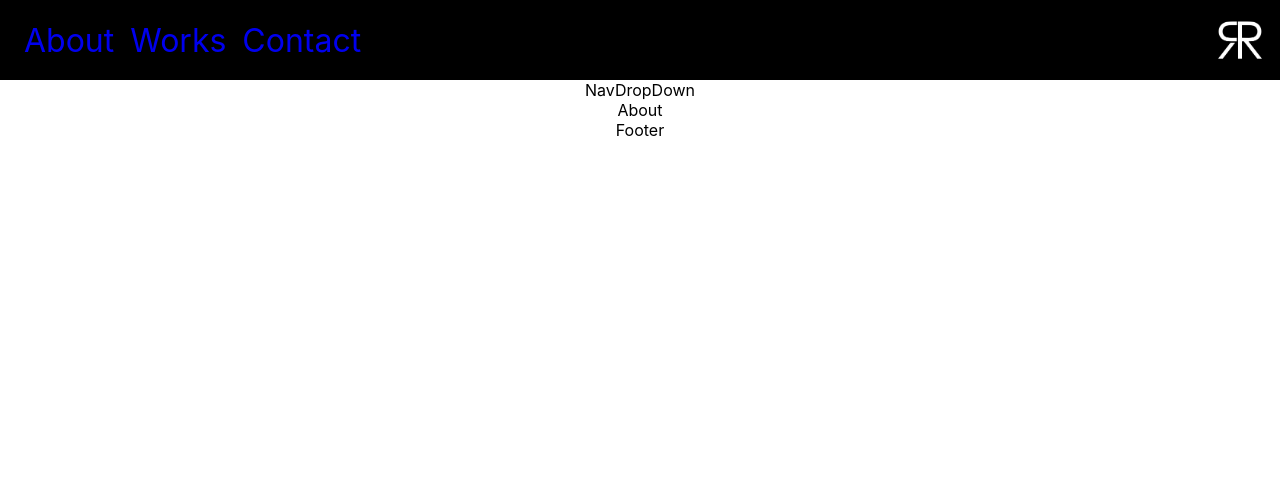
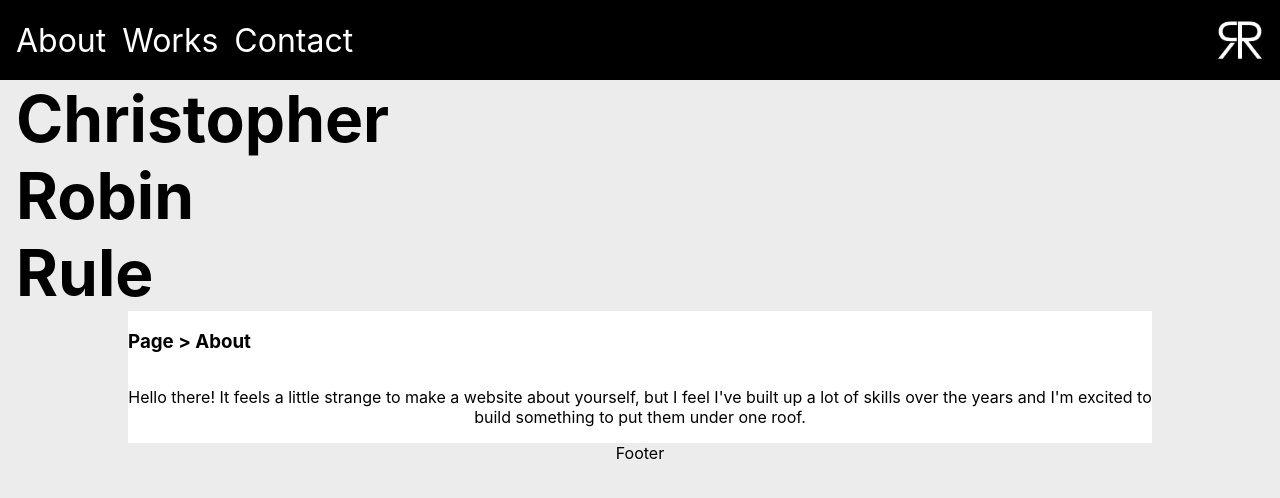
Before and after one commit to Chris-Rule/Portfolio, a React (Create React App) app: page / in a window 1280 px wide. Shown: the top 498 px of the page. Built offline with nearby package versions, Linux system fonts and the light colour scheme.

Commit message:
useMediaQuery hook fully functional and some CSS development on the About page

```diff
--- a/src/App.css
+++ b/src/App.css
@@ -1,27 +1,8 @@
 .App {
   text-align: center;
+  background-color: rgb(236, 236, 236);
+  margin: 0;
+  padding: 0;
+  height: 100vh;
+  width: 100vw;
 }
-
-.App-logo {
-  height: 40vmin;
-  pointer-events: none;
-}
-
-@media (prefers-reduced-motion: no-preference) {
-  .App-logo {
-    animation: App-logo-spin infinite 20s linear;
-  }
-}
-
-.App-link {
-  color: #61dafb;
-}
-
-@keyframes App-logo-spin {
-  from {
-    transform: rotate(0deg);
-  }
-  to {
-    transform: rotate(360deg);
-  }
-}
--- a/src/App.js
+++ b/src/App.js
@@ -15,8 +15,11 @@ function App() {
   return (
     <BrowserRouter>
       <div className="App">
-        <NavBar />
-        <NavDropDown />
+        <NavBar dropDownVis={dropDownVis} setDropDownVis={setDropDownVis} />
+        <NavDropDown
+          dropDownVis={dropDownVis}
+          setDropDownVis={setDropDownVis}
+        />
         <Routes>
           <Route path="/" element={<About />} />
           <Route path="/works" element={<Works />} />
--- a/src/Components/About.css
+++ b/src/Components/About.css
@@ -0,0 +1,27 @@
+.aboutSection {
+  display: flex;
+  flex-direction: column;
+  justify-content: center;
+  align-items: center;
+}
+
+.aboutName {
+  display: flex;
+  flex-direction: column;
+  align-items: flex-start;
+  width: 100vw;
+}
+
+.aboutName h1 {
+  margin: 0;
+  margin-left: 1rem;
+  font-size: 8vh;
+}
+
+.aboutText {
+  display: flex;
+  flex-direction: column;
+  align-items: flex-start;
+  background-color: rgb(255, 255, 255);
+  width: 80vw;
+}
--- a/src/Components/About.jsx
+++ b/src/Components/About.jsx
@@ -1,7 +1,26 @@
 import "./About.css";
 
 const About = () => {
-  return <section>About</section>;
+  return (
+    <section
+      className="aboutSection
+    "
+    >
+      <div className="aboutName">
+        <h1>Christopher</h1>
+        <h1>Robin</h1>
+        <h1>Rule</h1>
+      </div>
+      <div className="aboutText">
+        <h3>Page &gt; About</h3>
+        <p>
+          Hello there! It feels a little strange to make a website about
+          yourself, but I feel I've built up a lot of skills over the years and
+          I'm excited to build something to put them under one roof.
+        </p>
+      </div>
+    </section>
+  );
 };
 
 export default About;
--- /dev/null
+++ b/src/Components/MobileLinks.jsx
@@ -0,0 +1,12 @@
+import MenuIcon from "../Icons/Menu";
+
+const MobileLinks = ({ dropDownVis, setDropDownVis }) => {
+  const handleClick = () => {
+    setDropDownVis((status) => {
+      return !status;
+    });
+  };
+  return <MenuIcon className="burgerMenu" onClick={() => handleClick()} />;
+};
+
+export default MobileLinks;
--- a/src/Components/NavBar.css
+++ b/src/Components/NavBar.css
@@ -5,15 +5,17 @@
   background-color: black;
   color: white;
   height: 10vh;
+  width: 100vw;
 }
 
 .NavBar .links {
   display: flex;
-  padding: 1rem;
+  padding: 0;
+  margin: 0;
 }
 
 .NavBar .links a {
-  padding: 0.5rem;
+  padding-left: 1rem;
   font-size: 2rem;
   text-decoration: none;
 }
--- a/src/Components/NavBar.jsx
+++ b/src/Components/NavBar.jsx
@@ -1,8 +1,7 @@
 import { Link } from "react-router-dom";
 import "./NavBar.css";
-import MenuIcon from "../Icons/Menu";
-import { useEffect, useState } from "react";
 import useMediaQuery from "../Hooks/useMediaQuery";
+import MobileLinks from "./MobileLinks";
 
 const Logo = () => {
   return <img src={require("../Logos/CRR Logo 1 - PNG.png")} alt="CRR Logo" />;
@@ -18,17 +17,16 @@ const DesktopLinks = () => {
   );
 };
 
-const MobileLinks = () => {
-  return <MenuIcon className="burgerMenu" />;
-};
-
-const NavBar = () => {
+const NavBar = ({ dropDownVis, setDropDownVis }) => {
   const isSmallScreen = useMediaQuery("(max-width: 600px)");
 
   if (isSmallScreen) {
     return (
       <section className="NavBar">
-        <MobileLinks />
+        <MobileLinks
+          dropDownVis={dropDownVis}
+          setDropDownVis={setDropDownVis}
+        />
         <Logo />
       </section>
     );
--- a/src/Components/NavDropDown.css
+++ b/src/Components/NavDropDown.css
@@ -0,0 +1,35 @@
+ul {
+  display: flex;
+  flex-direction: column;
+  flex-grow: 1;
+  margin: 0;
+  list-style: none;
+  padding-left: 0;
+}
+
+a {
+  justify-content: center;
+  align-items: center;
+  display: flex;
+  flex-grow: 1;
+  color: white;
+  text-decoration: none;
+  height: 10vh;
+  font-size: 2rem;
+}
+
+a:visited {
+  color: white;
+}
+
+li:nth-child(1) {
+  background-color: rgb(20, 20, 20);
+}
+
+li:nth-child(2) {
+  background-color: rgb(40, 40, 40);
+}
+
+li:nth-child(3) {
+  background-color: rgb(60, 60, 60);
+}
--- a/src/Components/NavDropDown.jsx
+++ b/src/Components/NavDropDown.jsx
@@ -1,7 +1,24 @@
 import "./NavDropDown.css";
+import { Link } from "react-router-dom";
 
-const NavDropDown = () => {
-  return <section>NavDropDown</section>;
+const NavDropDown = ({ dropDownVis, setDropDownVis }) => {
+  if (dropDownVis) {
+    return (
+      <ul>
+        <li>
+          <Link to="/">About</Link>
+        </li>
+        <li>
+          <Link to="/works">Works</Link>
+        </li>
+        <li>
+          <Link to="/contact">Contact</Link>
+        </li>
+      </ul>
+    );
+  } else {
+    return <></>;
+  }
 };
 
 export default NavDropDown;
--- a/src/Hooks/useMediaQuery.js
+++ b/src/Hooks/useMediaQuery.js
@@ -1,7 +1,7 @@
 import { useState, useEffect } from "react";
 
 const useMediaQuery = (queryString) => {
-  let mql = window.matchMedia(queryString);
+  const mql = window.matchMedia(queryString);
   const [matches, setMatches] = useState(mql.matches);
 
   const changeHandler = (e) => {
@@ -11,7 +11,7 @@ const useMediaQuery = (queryString) => {
   useEffect(() => {
     mql.addEventListener("change", changeHandler);
     return () => mql.removeEventListener("change", changeHandler);
-  }, [matches]);
+  }, [mql]);
 
   return matches;
 };
--- a/src/index.css
+++ b/src/index.css
@@ -1,13 +1,21 @@
+html,
+body,
+#root,
+.App {
+  height: 100vh;
+  width: 100vw;
+}
+
 body {
   margin: 0;
-  font-family: -apple-system, BlinkMacSystemFont, 'Segoe UI', 'Roboto', 'Oxygen',
-    'Ubuntu', 'Cantarell', 'Fira Sans', 'Droid Sans', 'Helvetica Neue',
+  font-family: -apple-system, BlinkMacSystemFont, "Segoe UI", "Roboto", "Oxygen",
+    "Ubuntu", "Cantarell", "Fira Sans", "Droid Sans", "Helvetica Neue",
     sans-serif;
   -webkit-font-smoothing: antialiased;
   -moz-osx-font-smoothing: grayscale;
 }
 
 code {
-  font-family: source-code-pro, Menlo, Monaco, Consolas, 'Courier New',
+  font-family: source-code-pro, Menlo, Monaco, Consolas, "Courier New",
     monospace;
 }
```
